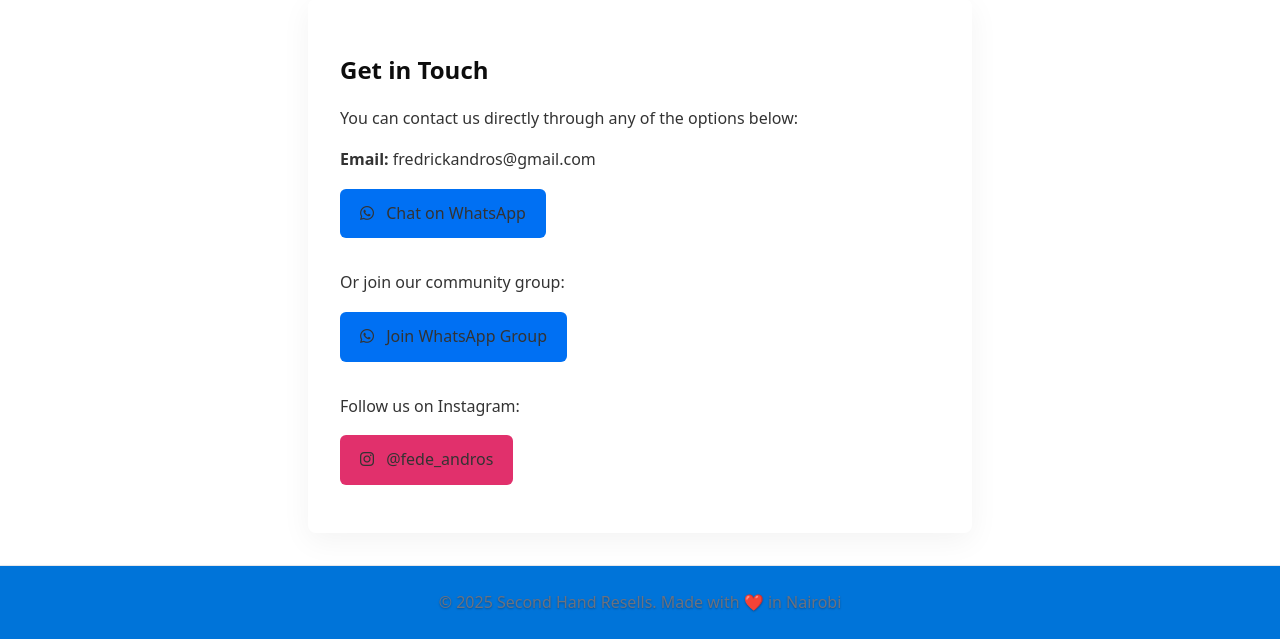
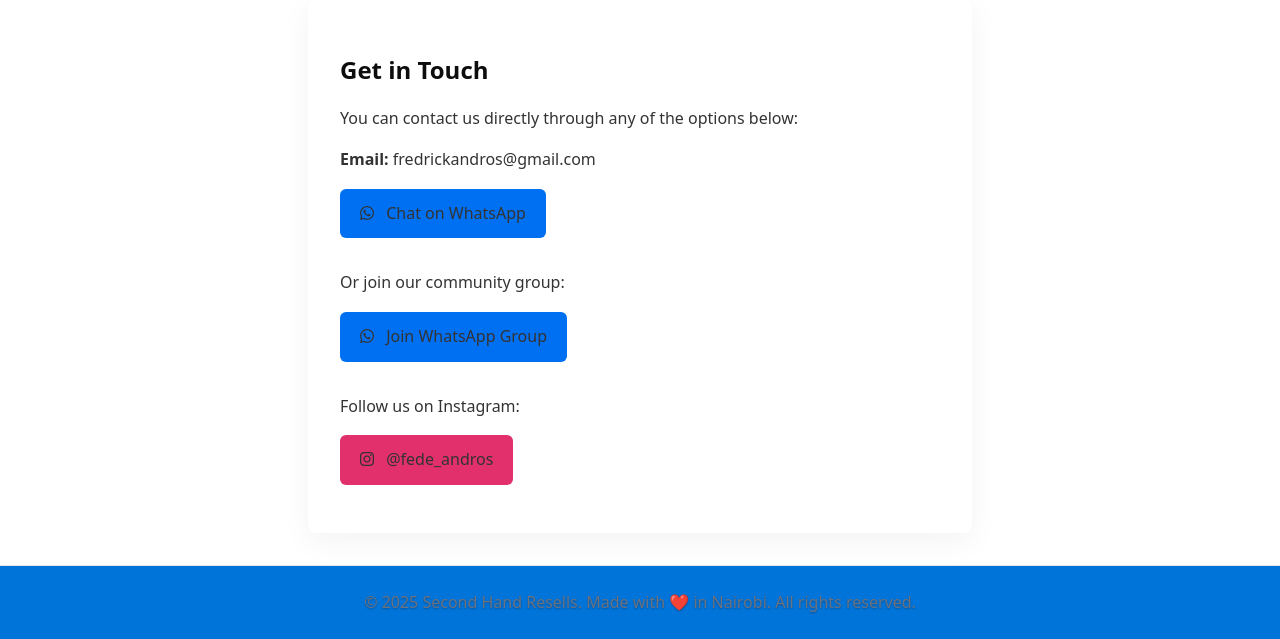
Before and after one commit to Phil1545ochieng/secondhand-resells, a Flask app: page /contact in a window 1280 px wide. Shown: the part 254-893 px from the top of the page. Run offline with Flask 3, Linux system fonts and the light colour scheme.

Commit message:
Update index, contact, and listings pages with new styles and content

```diff
--- a/templates/contact.html
+++ b/templates/contact.html
@@ -136,7 +136,7 @@
 
   <!-- Footer -->
   <footer class="footer">
-    <p>&copy; 2025 Second Hand Resells. Made with ❤️ in Nairobi</p>
+    <p>&copy; 2025 Second Hand Resells. Made with ❤️ in Nairobi. All rights reserved.</p>
   </footer>
 </body>
 </html>
--- a/templates/index.html
+++ b/templates/index.html
@@ -93,7 +93,7 @@
   <!-- Footer -->
   <footer class="footer">
     <div class="container">
-      <p>&copy; 2025 Second Hand Resells. Made with ❤️ in Nairobi</p>
+      <p>&copy; 2025 Second Hand Resells. Made with ❤️ in Nairobi. All rights reserved.</p>
     </div>
   </footer>
 
--- a/templates/listings.html
+++ b/templates/listings.html
@@ -124,7 +124,7 @@
     }
 
     .footer {
-      background-color: #0051a3;
+      background-color: #0070f3;
       color: white;
       padding: 1rem;
       text-align: center;
```
